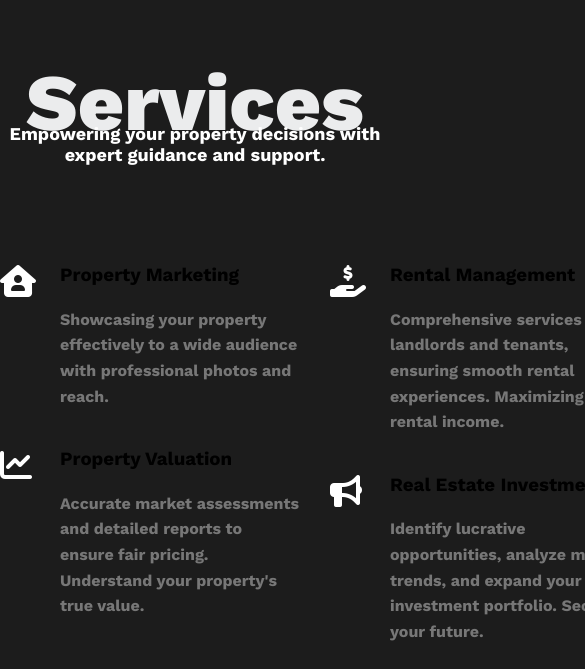
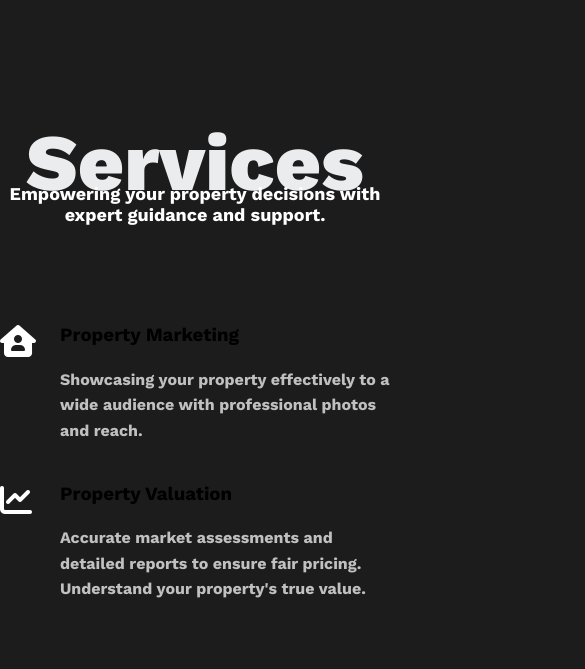
Before and after one commit to Abdallahy201/try, a plain HTML site: page index.html in a window 390 px wide. Shown: the part 1867-2536 px from the top of the page, 585 px wide, since content can reach past the window. Drawn offline with nearby package versions, Linux system fonts and the light colour scheme.

Commit message:
Update style.css

```diff
--- a/style.css
+++ b/style.css
@@ -226,8 +226,8 @@ a{
 }
 /* start Services */
     .services{
+    padding: 60px 0;
     background-color: #1C1C1C;
-
 }
 .services__content{
     display: grid;
@@ -249,15 +249,16 @@ a{
 }
 .col__text h3{
     margin: 0px 0px 20px;
+    color: black;
 }
 .col__text p{
     line-height: 1.6;
-        color: #777;
+    color: #C0C0C0;
     font-weight: bold;
 }
 .image{
     text-align:center;
-        position: relative; /*For making before and after*/
+    position: relative;
 }
 .image img{
     width: 260px;
@@ -266,12 +267,19 @@ a{
     content: "";
     position: absolute;
     right: 0;
-        top: -50px; /*-50px because => height calc 100% +100px : so be -50px because the 50 from bottom and 50 from above that is greater than the 100% height*/
+    top: -50px;
     width: 85px;
     height: calc(100% + 100px );
     background-color: var(--secondary-color);
     z-index: -1;
 }
+
+@media(max-width:768px){
+    .services__content{
+        grid-template-columns: 1fr;
+    }
+}
+
 @media(max-width:1199px){
     .img__column{
         display: none;
```
Lines whose indentation alone changed are shown as unchanged.
